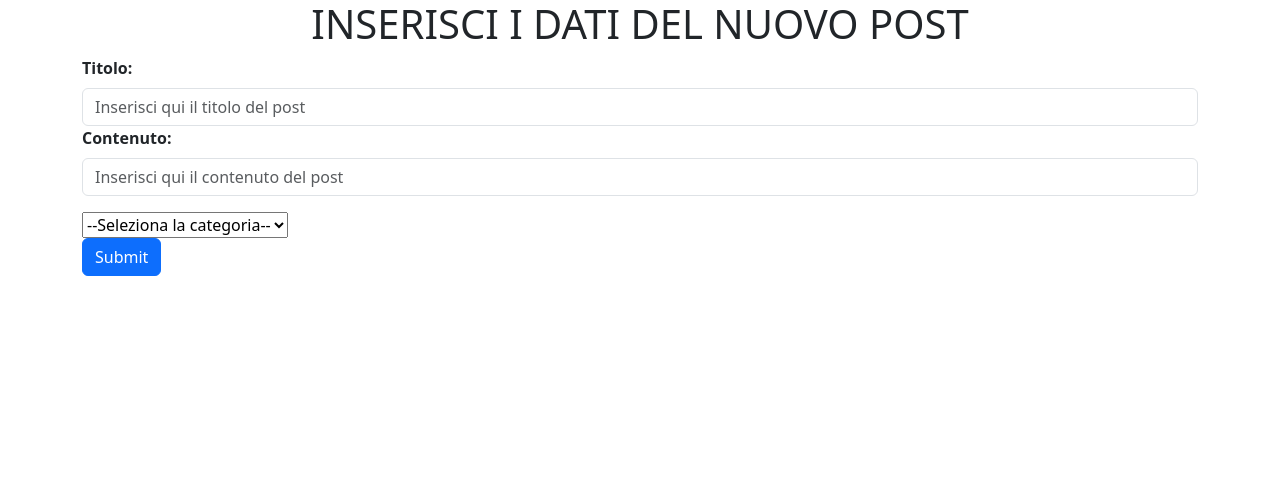
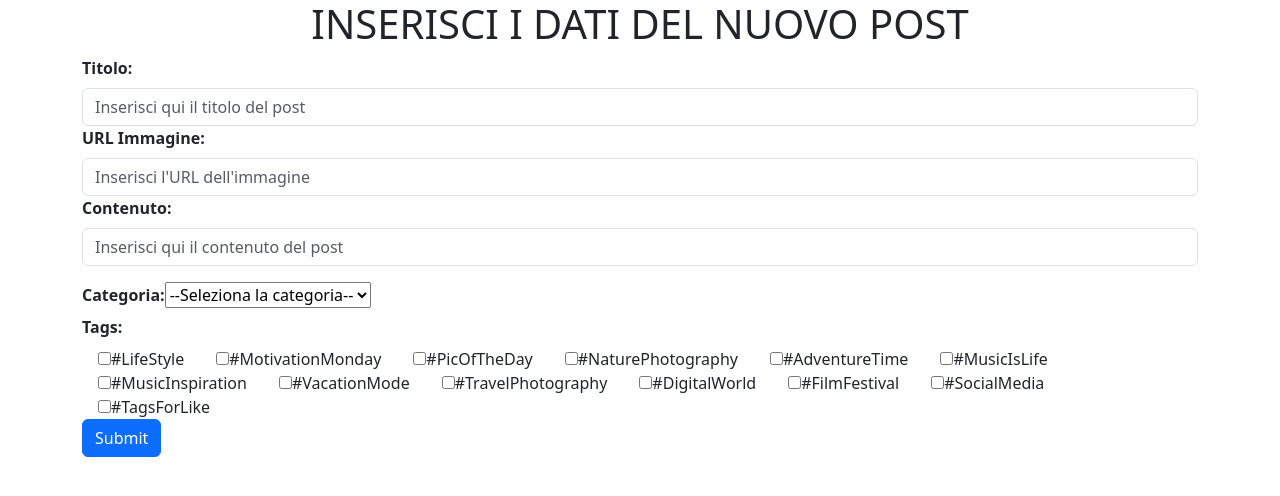
Before and after one commit to sim-sal/react-form-blog-multifields, a React (Vite) app: page / in a window 1280 px wide. Shown: the top 496 px of the page. Built offline with nearby package versions, Linux system fonts and the light colour scheme.

Commit message:
add checkbox to select tags and url for img

```diff
--- a/src/components/MyFormData.jsx
+++ b/src/components/MyFormData.jsx
@@ -7,7 +7,7 @@ export default function MyFormData() {
         content_post: "",
         img_post: "",
         category_post: "",
-        tags_post: ""
+        tags_post: []
     };
 
     const [postsList, setPostsList] = useState([]);
@@ -32,6 +32,24 @@ export default function MyFormData() {
         setPostsList(postsList.filter((post) => post.id !== idToRemove));
     }
 
+    function handleTagsPostChange(e) {
+        // recupero il valore del checkbox
+        const value = e.target.value;
+
+        // recupero lo stato della checkbox
+        const checked = e.target.checked;
+
+        let tagsPost = [...formData.tags_post];
+
+        if (checked) {
+            tagsPost.push(value);
+        } else {
+            tagsPost = tagsPost.filter((tag) => tag !== value);
+        }
+
+        updateFormData(tagsPost, 'tags_post');
+    }
+
     return (
         <div className={"container"}>
             <h1 className="text-center">INSERISCI I DATI DEL NUOVO POST</h1>
@@ -50,6 +68,18 @@ export default function MyFormData() {
                         onChange={(e) => updateFormData(e.target.value, "title_post")}
                     ></input>
 
+                    <label htmlFor="imgPost" className="form-label">
+                        <strong>URL Immagine:</strong>
+                    </label>
+                    <input
+                        type="text"
+                        className="form-control"
+                        placeholder="Inserisci l'URL dell'immagine"
+                        name="img_post"
+                        value={formData.img_post}
+                        onChange={(e) => updateFormData(e.target.value, "img_post")}
+                    ></input>
+
                     <label htmlFor="contentPost" className="form-label">
                         <strong>Contenuto:</strong>
                     </label>
@@ -63,15 +93,39 @@ export default function MyFormData() {
                     ></input>
                 </div>
 
-                <select value={formData.category_post} onChange={(e) => updateFormData(e.target.value, 'category_post')}>
-                    <option value="">--Seleziona la categoria--</option>
-                    <option value="nature_notes" /*selected={formData.category_post === 'nature_notes'}*/>Nature Notes</option>
-                    <option value="travel_tidbits" /*selected={formData.category_post === 'travel_tidbits'}*/>Travel Tidbits</option>
-                    <option value="natures_palette" /*selected={formData.category_post === 'natures_palette'}*/>Nature's Palette</option>
-                    <option value="wayfaring_waves" /*selected={formData.category_post === 'wayfaring_waves'}*/>Wayfaring Waves</option>
-                    <option value="nomad_notes" /*selected={formData.category_post === 'nomad_notes'}*/>Nomad Notes</option>
-                    <option value="sound_bites" /*selected={formData.category_post === 'sound_bites'}*/>Sound Bites</option>
-                </select>
+                <div>
+                    <label htmlFor="categoryPost" className="form-label">
+                        <strong>Categoria:</strong>
+                    </label>
+                    <select value={formData.category_post} onChange={(e) => updateFormData(e.target.value, 'category_post')}>
+                        <option value="">--Seleziona la categoria--</option>
+                        <option value="Nature Notes" /*selected={formData.category_post === 'nature_notes'}*/>Nature Notes</option>
+                        <option value="Travel Tidbits" /*selected={formData.category_post === 'travel_tidbits'}*/>Travel Tidbits</option>
+                        <option value="Nature's Palette" /*selected={formData.category_post === 'natures_palette'}*/>Nature's Palette</option>
+                        <option value="Wayfaring Waves" /*selected={formData.category_post === 'wayfaring_waves'}*/>Wayfaring Waves</option>
+                        <option value="Nomad Notes" /*selected={formData.category_post === 'nomad_notes'}*/>Nomad Notes</option>
+                        <option value="Sound Bites" /*selected={formData.category_post === 'sound_bites'}*/>Sound Bites</option>
+                    </select>
+                </div>
+
+                <label htmlFor="tagsPost" className="form-label">
+                    <strong>Tags:</strong>
+                </label>
+                <div className="flex gap-4">
+                    <label htmlFor="" className="px-3"><input type="checkbox" checked={formData.tags_post.includes('LifeStyle')} value="LifeStyle" onChange={handleTagsPostChange} />#LifeStyle</label>
+                    <label htmlFor="" className="px-3"><input type="checkbox" checked={formData.tags_post.includes('MotivationMonday')} value="MotivationMonday" onChange={handleTagsPostChange} />#MotivationMonday</label>
+                    <label htmlFor="" className="px-3"><input type="checkbox" checked={formData.tags_post.includes('PicOfTheDay')} value="PicOfTheDay" onChange={handleTagsPostChange} />#PicOfTheDay</label>
+                    <label htmlFor="" className="px-3"><input type="checkbox" checked={formData.tags_post.includes('NaturePhotography')} value="NaturePhotography" onChange={handleTagsPostChange} />#NaturePhotography</label>
+                    <label htmlFor="" className="px-3"><input type="checkbox" checked={formData.tags_post.includes('AdventureTime')} value="AdventureTime" onChange={handleTagsPostChange} />#AdventureTime</label>
+                    <label htmlFor="" className="px-3"><input type="checkbox" checked={formData.tags_post.includes('MusicIsLife')} value="MusicIsLife" onChange={handleTagsPostChange} />#MusicIsLife</label>
+                    <label htmlFor="" className="px-3"><input type="checkbox" checked={formData.tags_post.includes('MusicInspiration')} value="MusicInspiration" onChange={handleTagsPostChange} />#MusicInspiration</label>
+                    <label htmlFor="" className="px-3"><input type="checkbox" checked={formData.tags_post.includes('VacationMode')} value="VacationMode" onChange={handleTagsPostChange} />#VacationMode</label>
+                    <label htmlFor="" className="px-3"><input type="checkbox" checked={formData.tags_post.includes('TravelPhotography')} value="TravelPhotography" onChange={handleTagsPostChange} />#TravelPhotography</label>
+                    <label htmlFor="" className="px-3"><input type="checkbox" checked={formData.tags_post.includes('DigitalWorld')} value="DigitalWorld" onChange={handleTagsPostChange} />#DigitalWorld</label>
+                    <label htmlFor="" className="px-3"><input type="checkbox" checked={formData.tags_post.includes('FilmFestival')} value="FilmFestival" onChange={handleTagsPostChange} />#FilmFestival</label>
+                    <label htmlFor="" className="px-3"><input type="checkbox" checked={formData.tags_post.includes('SocialMedia')} value="SocialMedia" onChange={handleTagsPostChange} />#SocialMedia</label>
+                    <label htmlFor="" className="px-3"><input type="checkbox" checked={formData.tags_post.includes('TagsForLike')} value="TagsForLike" onChange={handleTagsPostChange} />#TagsForLike</label>
+                </div>
 
                 <div>
                     <button type="submit" className="btn btn-primary">
@@ -81,9 +135,9 @@ export default function MyFormData() {
 
             </form>
 
-            <div className="row justify-content-center py-5">
+            <div className={`row justify-content-center py-5`}>
                 {postsList.map((post) => (
-                    <div key={post.id} className={`col-5 mx-2 my-2 card ${style.mod_card}`}>
+                    <div key={post.id} className={`col-5 mx-5 my-5 card ${style.mod_card}`}>
 
                         <img className={style.card_img} src={post.img_post} alt="Post" />
 
@@ -103,8 +157,14 @@ export default function MyFormData() {
                             <h5>Categoria:</h5>
                             <span>{post.category_post}</span>
                         </div>
+
+                        <div>
+                            <h5>Tag:</h5>
+                            {post.tags_post.map((tag, index) => (
+                                <span key={index}>#{tag} </span>
+                            ))}
+                        </div>
                     </div>
-
 
                 ))}
             </div>
--- a/src/css/modules/MyFormData.module.css
+++ b/src/css/modules/MyFormData.module.css
@@ -13,4 +13,12 @@
 
 .mod_card {
     box-shadow: 5px 15px 20px black;
+    padding-right: 0 !important;
+    padding-left: 0 !important;
 }
+
+.card_img {
+    width: 100%;
+    object-fit: cover;
+    height: 250px;
+}
```
